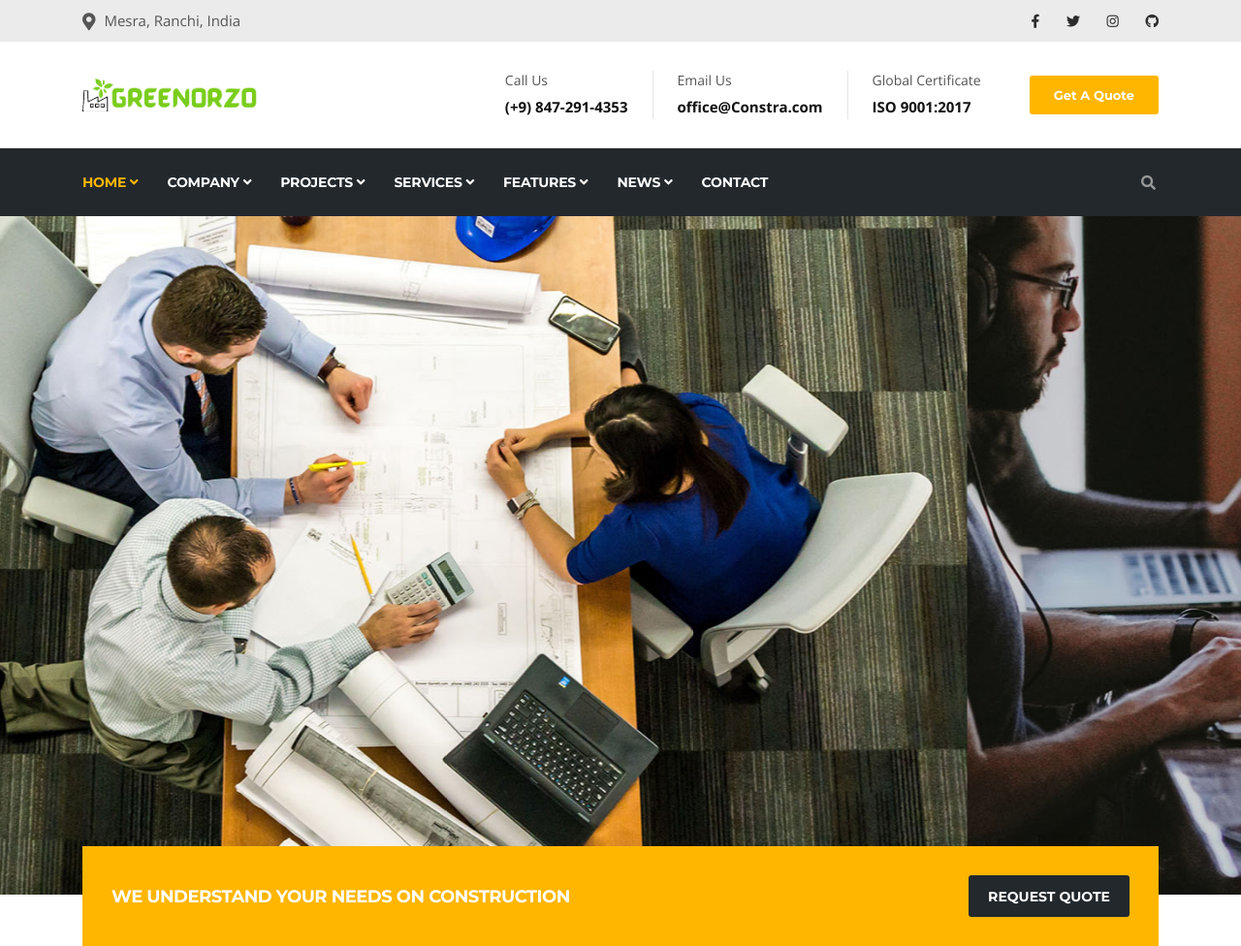
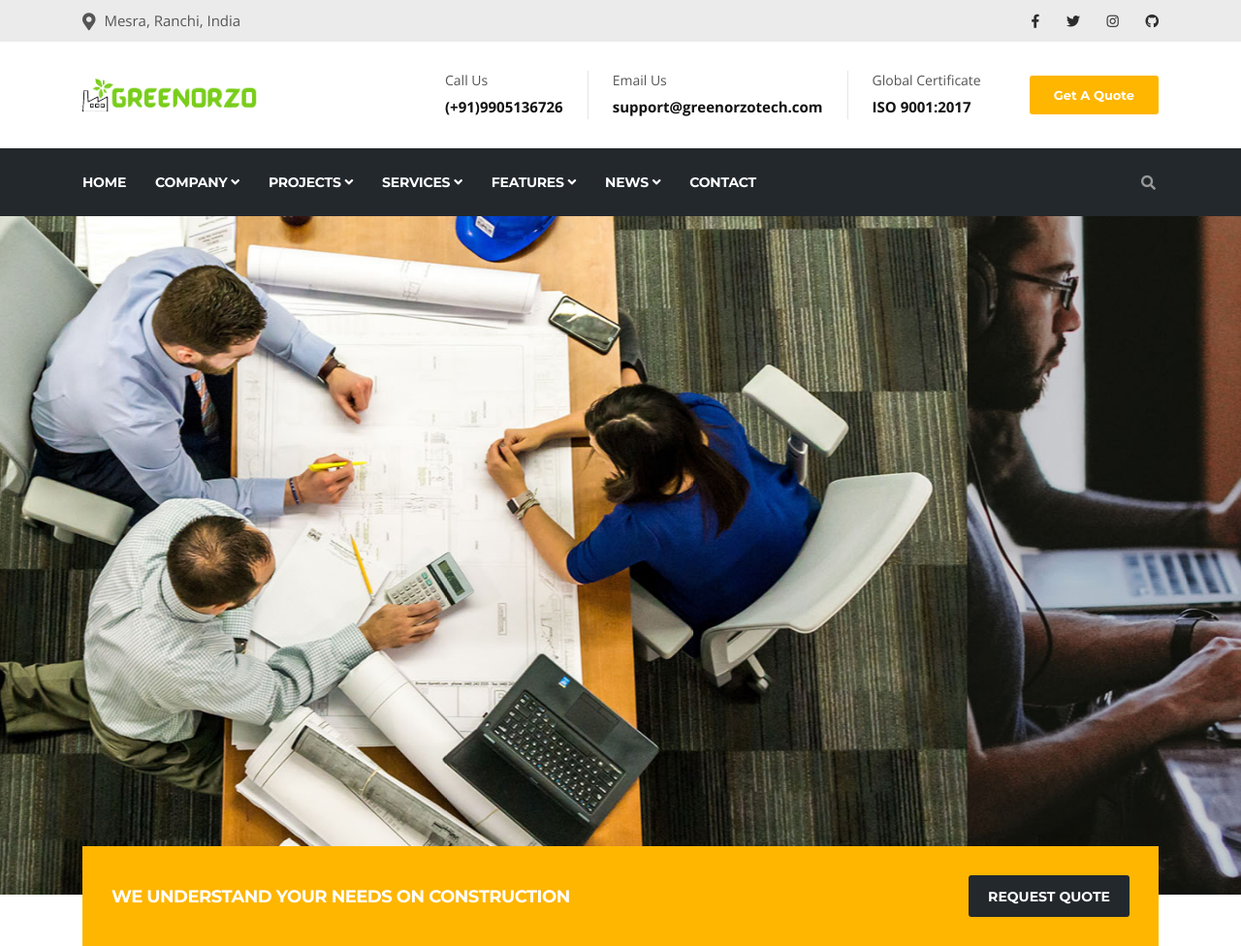
Before and after one commit to greenorzo/greenorzo.github.io, a plain HTML site: page index.html in a window 1280 px wide. Shown: the top 976 px of the page at 97% size. Drawn offline with nearby package versions, Linux system fonts and the light colour scheme; some packages are replaced by stand-ins of ours.

Commit message:
Update index.html

```diff
--- a/index.html
+++ b/index.html
@@ -91,7 +91,7 @@
                     <div class="info-box">
                       <div class="info-box-content">
                           <p class="info-box-title">Call Us</p>
-                          <p class="info-box-subtitle">(+9) 847-291-4353</p>
+                          <p class="info-box-subtitle">(+91)9905136726</p>
                       </div>
                     </div>
                   </li>
@@ -99,7 +99,7 @@
                     <div class="info-box">
                       <div class="info-box-content">
                           <p class="info-box-title">Email Us</p>
-                          <p class="info-box-subtitle">office@Constra.com</p>
+                          <p class="info-box-subtitle">support@greenorzotech.com</p>
                       </div>
                     </div>
                   </li>
@@ -133,13 +133,7 @@
 
                 <div id="navbar-collapse" class="collapse navbar-collapse">
                     <ul class="nav navbar-nav mr-auto">
-                      <li class="nav-item dropdown active">
-                          <a href="#" class="nav-link dropdown-toggle" data-toggle="dropdown">Home <i class="fa fa-angle-down"></i></a>
-                          <ul class="dropdown-menu" role="menu">
-                            <li class="active"><a href="index.html">Home One</a></li>
-                            <li><a href="index-2.html">Home Two</a></li>
-                          </ul>
-                      </li>
+                      <li class="nav-item"><a class="nav-link" href="index-2.html">Home</a></li>
 
                       <li class="nav-item dropdown">
                           <a href="#" class="nav-link dropdown-toggle" data-toggle="dropdown">Company <i class="fa fa-angle-down"></i></a>
```
